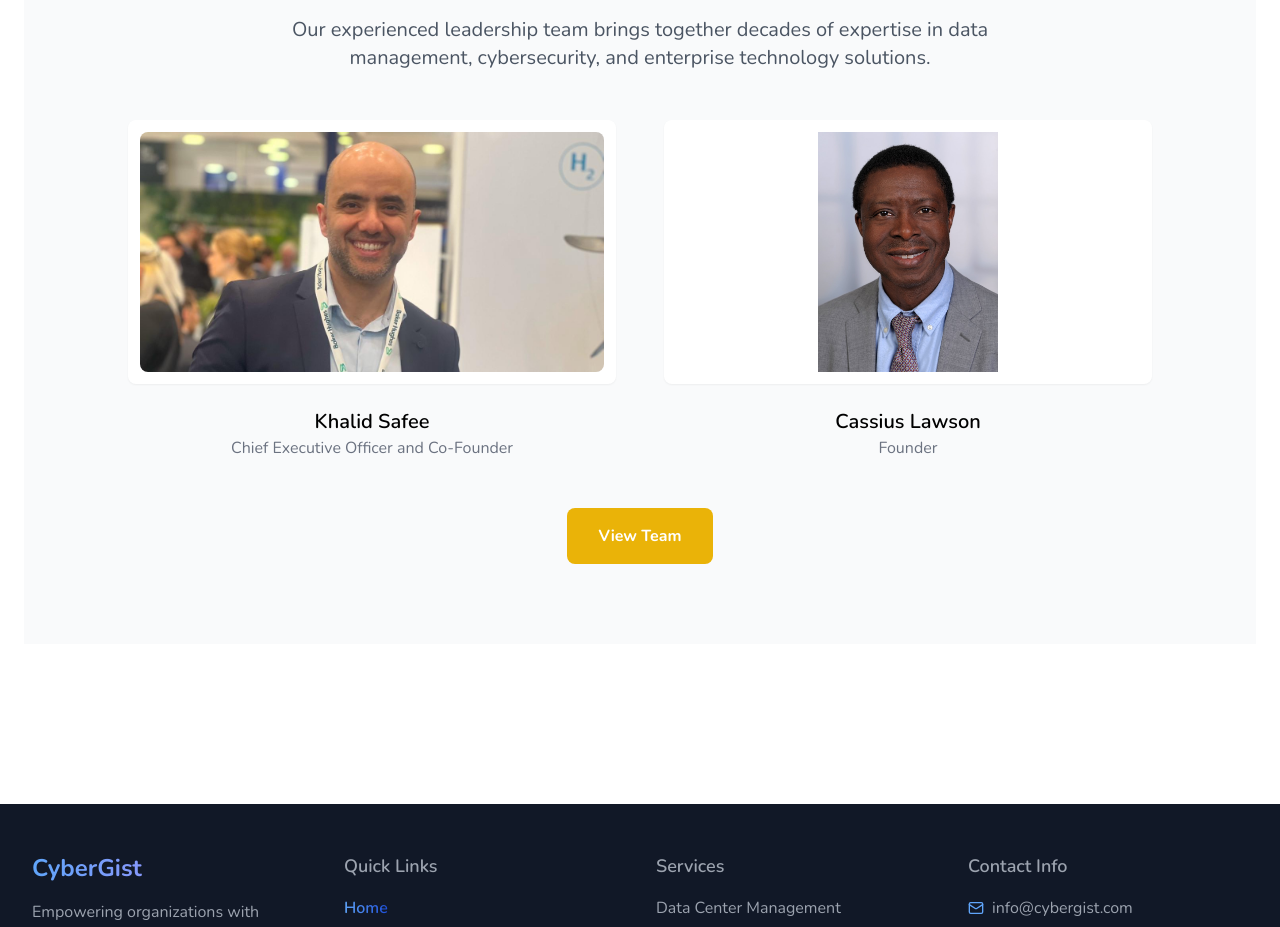
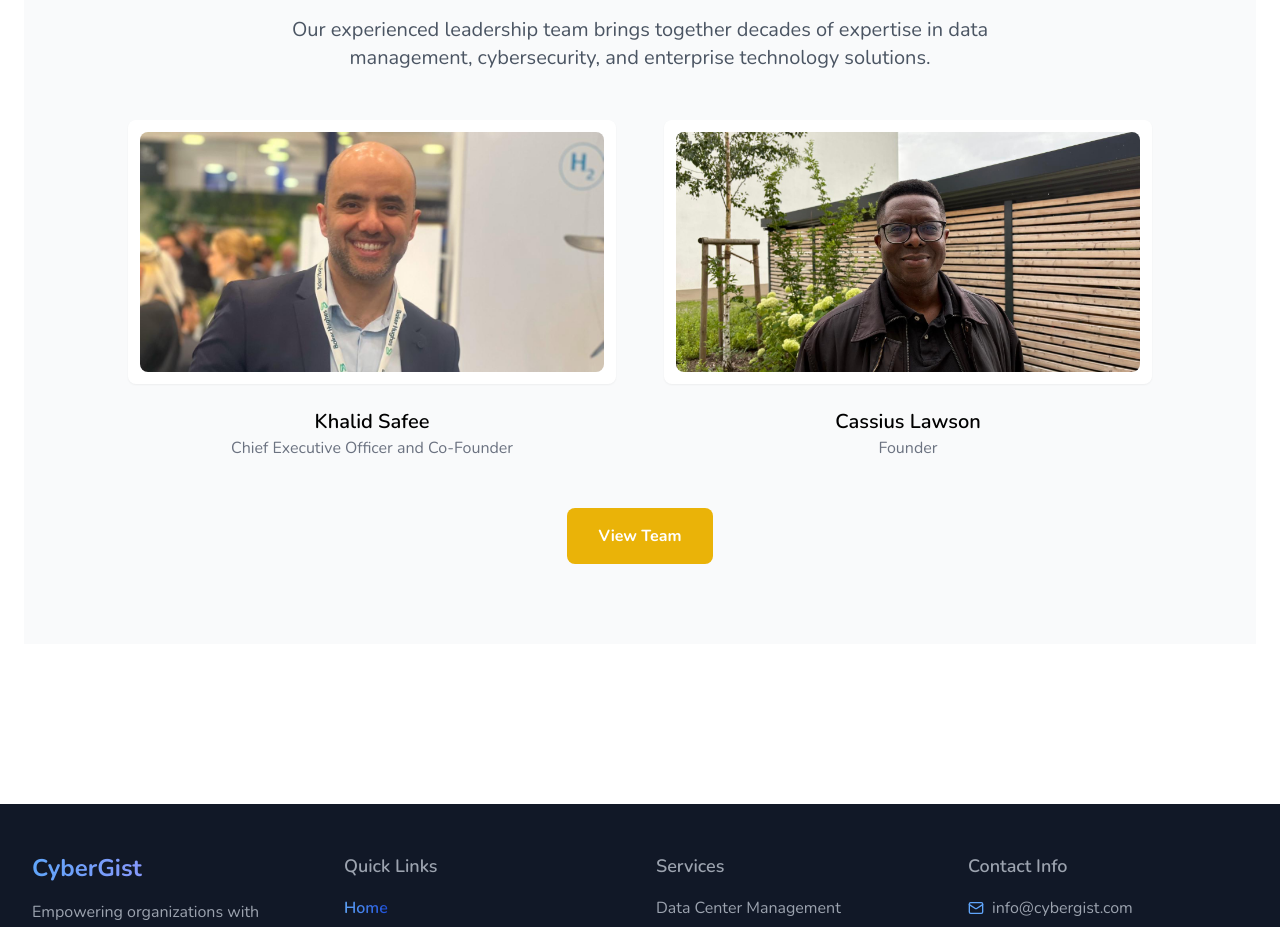
Before and after one commit to Phosah/cybergist, a Vue app: page / in a window 1280 px wide. Shown: the part 920-1847 px from the top of the page. Built offline with nearby package versions, Linux system fonts and the light colour scheme.

Commit message:
ui improvements

```diff
--- a/src/components/AboutCompany.vue
+++ b/src/components/AboutCompany.vue
@@ -38,9 +38,9 @@
         <div class="mb-6 p-3 bg-white rounded-lg shadow-sm hover:shadow-md transition-shadow">
           <div class="w-full h-[15rem] md:h-[15rem] shrink-0">
             <img
-              src="../assets/cassius.jpeg"
+              src="../assets/cassius-1.jpeg"
               alt="Cassius Lawson"
-              class="w-full h-full object-contain rounded-lg object-center"
+              class="w-full h-full object-cover rounded-lg object-center"
             />
           </div>
         </div>
--- a/src/components/MainHeader.vue
+++ b/src/components/MainHeader.vue
@@ -106,10 +106,13 @@ import { ref, onMounted } from 'vue'
 const isSafari = ref(false)
 
 onMounted(() => {
-  // Exclude other iOS browsers (CriOS, FxiOS) as well
   const ua = navigator.userAgent
-  const safariRegex = /^((?!chrome|crios|fxios|android).)*safari/i
-  isSafari.value = safariRegex.test(ua)
+  const isActuallySafari = /^((?!chrome|crios|fxios|android).)*safari/i.test(ua)
+  const isIOS = /iPhone|iPad|iPod/.test(ua)
+  const isMobileScreen = window.innerWidth <= 768
+
+  // Show Safari version if: it's Safari OR (iOS on small screen)
+  isSafari.value = isActuallySafari || (isIOS && isMobileScreen)
 })
 </script>
 
@@ -123,7 +126,7 @@ onMounted(() => {
 }
 
 .safari-text {
-  font-size: clamp(3rem, 12vw, 6rem);
+  font-size: clamp(1.75rem, 12vw, 6rem);
   font-weight: 500;
   font-family: 'Garamond', serif;
   background: linear-gradient(to right, #d97706, #fbbf24, #3b82f6);
--- a/src/pages/AboutPage.vue
+++ b/src/pages/AboutPage.vue
@@ -13,9 +13,9 @@
     >
       <div class="w-full h-[20rem] md:w-[20rem] md:h-[20rem] shrink-0 mb-2">
         <img
-          src="../assets/cassius.jpeg"
+          src="../assets/cassius-1.jpeg"
           alt="Cassius Lawson"
-          class="w-full h-full object-contain rounded-lg"
+          class="w-full h-full object-cover rounded-lg"
         />
       </div>
       <div>
--- a/src/router/index.ts
+++ b/src/router/index.ts
@@ -3,9 +3,9 @@ import HomePage from '../pages/HomePage.vue'
 import ServicesPage from '../pages/ServicesPage.vue'
 import BlogsPage from '../pages/BlogsPage.vue'
 import ContactPage from '../pages/ContactPage.vue'
-import BlogDCIMPage from '../pages/BlogDCIMPage.vue'
-import BlogDataStrategyPage from '../pages/BlogDataStrategyPage.vue'
-import BlogCybersecurityPage from '../pages/BlogCybersecurityPage.vue'
+import BlogDCIMPage from '../pages/blogs/BlogDCIMPage.vue'
+import BlogDataStrategyPage from '../pages/blogs/BlogDataStrategyPage.vue'
+import BlogCybersecurityPage from '../pages/blogs/BlogCybersecurityPage.vue'
 
 const router = createRouter({
   history: createWebHistory(import.meta.env.BASE_URL),
```
Also changed, not shown: src/assets/cassius-1.jpeg (added), src/pages/blogs/BlogCybersecurityPage.vue (renamed from src/pages/BlogCybersecurityPage.vue), src/pages/blogs/BlogDCIMPage.vue (renamed from src/pages/BlogDCIMPage.vue), src/pages/blogs/BlogDataStrategyPage.vue (renamed from src/pages/BlogDataStrategyPage.vue).
